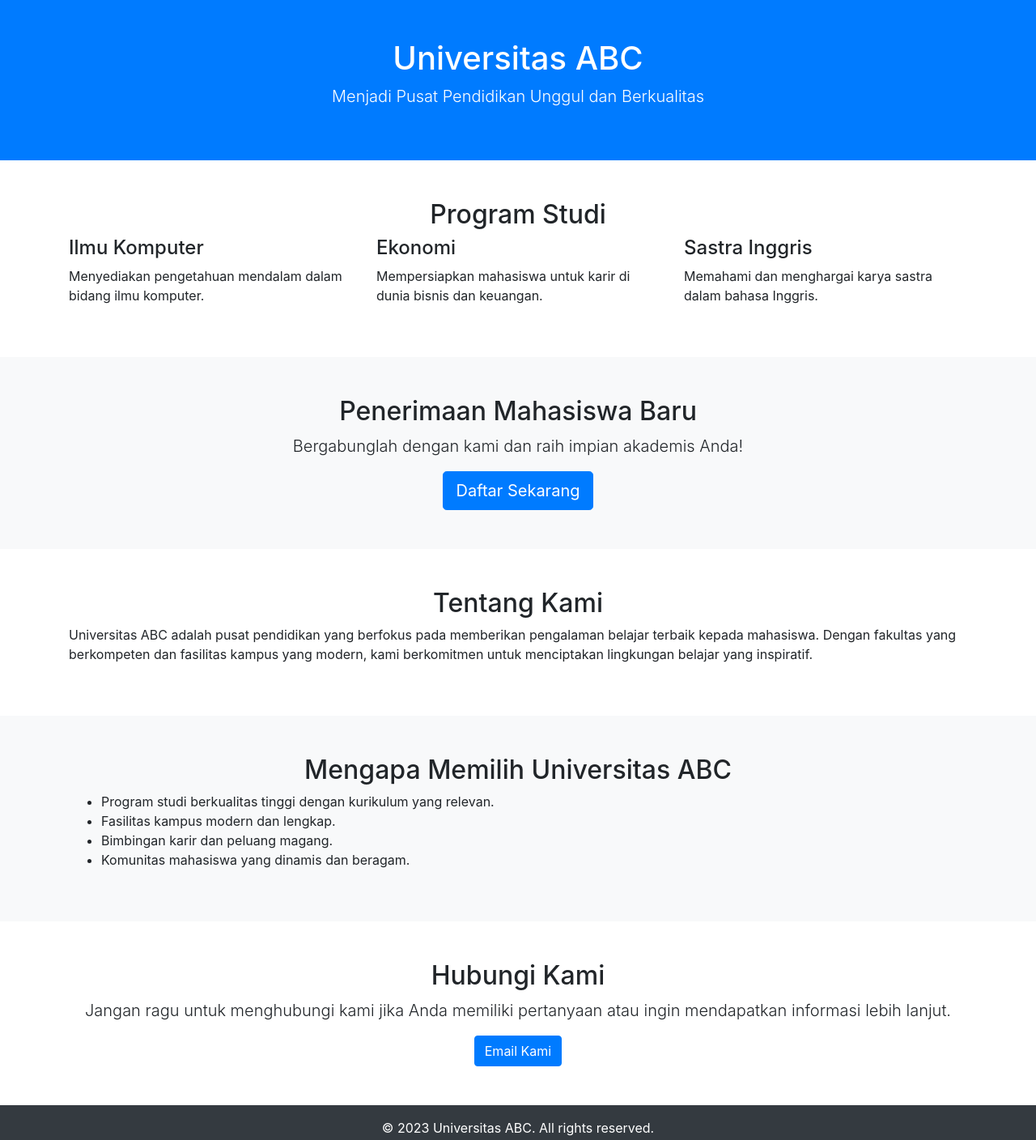
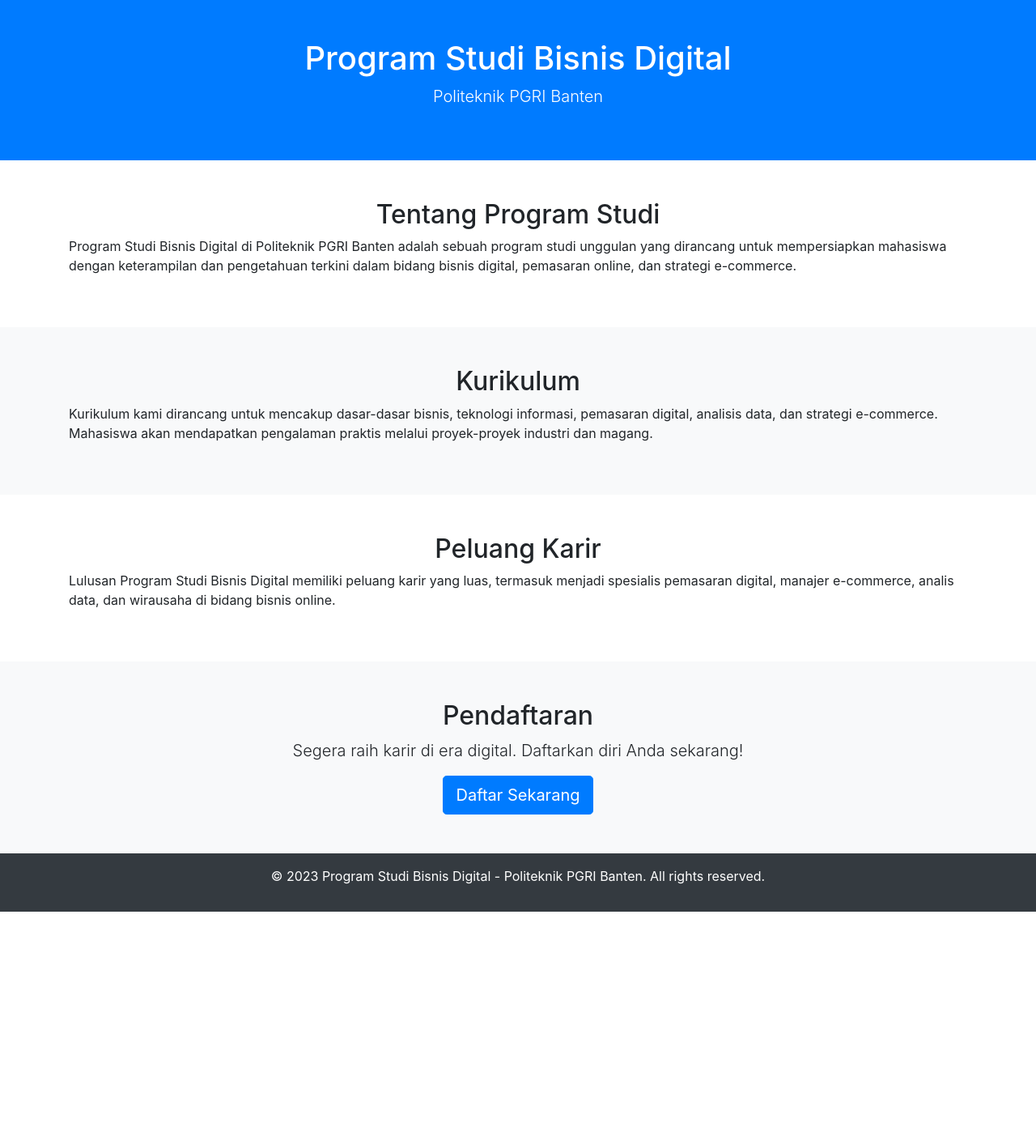
Before and after one commit to polgri/polgri.github.io, a plain HTML site: page index.html in a window 1280 px wide. Shown: the whole page at 81% size. After the commit the page ends 1126 px from the top, so only its background shows below. Drawn offline with nearby package versions, Linux system fonts and the light colour scheme.

Commit message:
Update index.html

```diff
--- a/index.html
+++ b/index.html
@@ -3,7 +3,7 @@
 <head>
     <meta charset="UTF-8">
     <meta name="viewport" content="width=device-width, initial-scale=1, shrink-to-fit=no">
-    <title>Universitas ABC</title>
+    <title>Program Studi Bisnis Digital - Politeknik PGRI Banten</title>
 
     <!-- Bootstrap CSS -->
     <link rel="stylesheet" href="https://stackpath.bootstrapcdn.com/bootstrap/4.5.2/css/bootstrap.min.css">
@@ -13,71 +13,48 @@
 <!-- Header -->
 <header class="bg-primary text-white text-center py-5">
     <div class="container">
-        <h1>Universitas ABC</h1>
-        <p class="lead">Menjadi Pusat Pendidikan Unggul dan Berkualitas</p>
+        <h1>Program Studi Bisnis Digital</h1>
+        <p class="lead">Politeknik PGRI Banten</p>
     </div>
 </header>
 
-<!-- Program Studi -->
+<!-- Tentang Program Studi -->
 <section class="py-5">
     <div class="container">
-        <h2 class="text-center">Program Studi</h2>
-        <div class="row">
-            <div class="col-md-4">
-                <h4>Ilmu Komputer</h4>
-                <p>Menyediakan pengetahuan mendalam dalam bidang ilmu komputer.</p>
-            </div>
-            <div class="col-md-4">
-                <h4>Ekonomi</h4>
-                <p>Mempersiapkan mahasiswa untuk karir di dunia bisnis dan keuangan.</p>
-            </div>
-            <div class="col-md-4">
-                <h4>Sastra Inggris</h4>
-                <p>Memahami dan menghargai karya sastra dalam bahasa Inggris.</p>
-            </div>
-        </div>
+        <h2 class="text-center">Tentang Program Studi</h2>
+        <p>
+            Program Studi Bisnis Digital di Politeknik PGRI Banten adalah sebuah program studi unggulan yang dirancang untuk mempersiapkan mahasiswa dengan keterampilan dan pengetahuan terkini dalam bidang bisnis digital, pemasaran online, dan strategi e-commerce.
+        </p>
     </div>
 </section>
 
-<!-- Penerimaan Mahasiswa Baru -->
+<!-- Kurikulum -->
 <section class="bg-light py-5">
     <div class="container">
-        <h2 class="text-center">Penerimaan Mahasiswa Baru</h2>
-        <p class="lead text-center">Bergabunglah dengan kami dan raih impian akademis Anda!</p>
-        <div class="text-center">
-            <a href="#" class="btn btn-primary btn-lg">Daftar Sekarang</a>
-        </div>
+        <h2 class="text-center">Kurikulum</h2>
+        <p>
+            Kurikulum kami dirancang untuk mencakup dasar-dasar bisnis, teknologi informasi, pemasaran digital, analisis data, dan strategi e-commerce. Mahasiswa akan mendapatkan pengalaman praktis melalui proyek-proyek industri dan magang.
+        </p>
     </div>
 </section>
 
-<!-- Tentang Kami -->
+<!-- Peluang Karir -->
 <section class="py-5">
     <div class="container">
-        <h2 class="text-center">Tentang Kami</h2>
-        <p>Universitas ABC adalah pusat pendidikan yang berfokus pada memberikan pengalaman belajar terbaik kepada mahasiswa. Dengan fakultas yang berkompeten dan fasilitas kampus yang modern, kami berkomitmen untuk menciptakan lingkungan belajar yang inspiratif.</p>
+        <h2 class="text-center">Peluang Karir</h2>
+        <p>
+            Lulusan Program Studi Bisnis Digital memiliki peluang karir yang luas, termasuk menjadi spesialis pemasaran digital, manajer e-commerce, analis data, dan wirausaha di bidang bisnis online.
+        </p>
     </div>
 </section>
 
-<!-- Mengapa Memilih Universitas ABC -->
+<!-- Pendaftaran -->
 <section class="bg-light py-5">
     <div class="container">
-        <h2 class="text-center">Mengapa Memilih Universitas ABC</h2>
-        <ul>
-            <li>Program studi berkualitas tinggi dengan kurikulum yang relevan.</li>
-            <li>Fasilitas kampus modern dan lengkap.</li>
-            <li>Bimbingan karir dan peluang magang.</li>
-            <li>Komunitas mahasiswa yang dinamis dan beragam.</li>
-        </ul>
-    </div>
-</section>
-
-<!-- Hubungi Kami -->
-<section class="py-5">
-    <div class="container">
-        <h2 class="text-center">Hubungi Kami</h2>
-        <p class="lead text-center">Jangan ragu untuk menghubungi kami jika Anda memiliki pertanyaan atau ingin mendapatkan informasi lebih lanjut.</p>
+        <h2 class="text-center">Pendaftaran</h2>
+        <p class="lead text-center">Segera raih karir di era digital. Daftarkan diri Anda sekarang!</p>
         <div class="text-center">
-            <a href="mailto:info@universitasabc.com" class="btn btn-primary">Email Kami</a>
+            <a href="#" class="btn btn-primary btn-lg">Daftar Sekarang</a>
         </div>
     </div>
 </section>
@@ -85,7 +62,7 @@
 <!-- Footer -->
 <footer class="bg-dark text-white text-center py-3">
     <div class="container">
-        <p>&copy; 2023 Universitas ABC. All rights reserved.</p>
+        <p>&copy; 2023 Program Studi Bisnis Digital - Politeknik PGRI Banten. All rights reserved.</p>
     </div>
 </footer>
 
```
